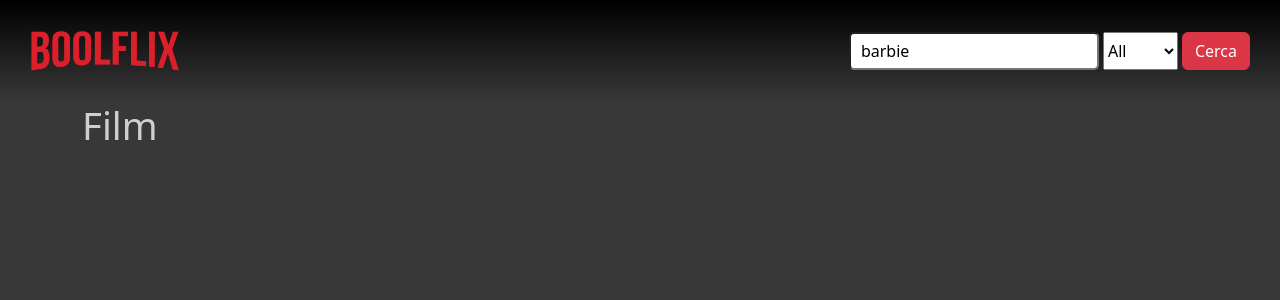
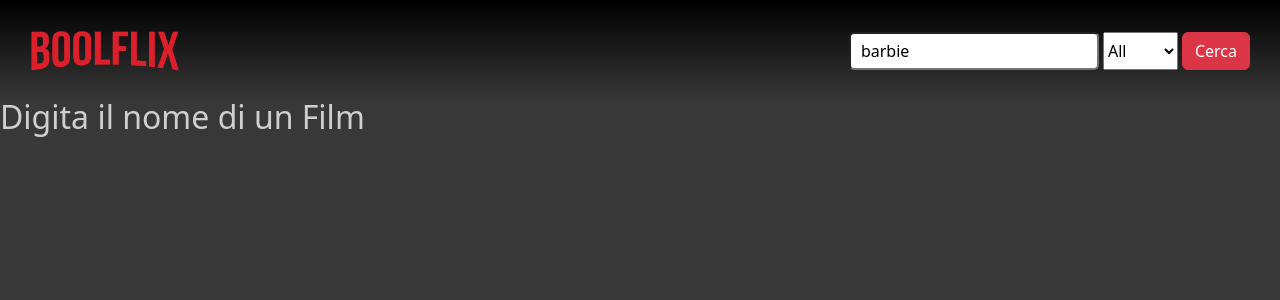
Before and after one commit to GiacWebDev/vite-boolflix, a Vue app: page / in a window 1280 px wide. Shown: the top 300 px of the page. Built offline with nearby package versions, Linux system fonts and the light colour scheme.

Commit message:
[edit] v-if container

```diff
--- a/src/App.vue
+++ b/src/App.vue
@@ -11,6 +11,7 @@ export default {
   data() {
     return{
       store,
+      message: 'Digita il nome di un Film',
     }
   },
 
@@ -29,8 +30,11 @@ export default {
           // inserisco gli oggetti all'interno dell'array movies
           store.movies = res.data.results
           console.log(store.movies)
+          if (store.movies.length === 0) {
+            this.message = 'Film non trovato'
+          }
+        })
 
-        })
         .catch(err => {
           console.log(err)
         })
@@ -46,8 +50,8 @@ export default {
 <template>
 
   <Header @doSearch="getApi"/>
-  <CardContainer />
-
+  <CardContainer v-if="store.movies.length > 0" />
+  <h1 v-else>{{ message }}</h1>
 </template>
 
 
--- a/src/assets/scss/main.scss
+++ b/src/assets/scss/main.scss
@@ -29,12 +29,17 @@ body {
 }
 
 h1 {
-  font-size: 2.4rem;
+  font-size: 2.0rem;
   color: $secondary-color;
+  line-height: 1.9rem;
 }
 
 h4 {
-  font-size: 1.3rem;
+  font-size: 1.4rem;
+}
+
+h5 {
+  font-size: 1rem;
 }
 
 p {
--- a/src/components/partials/Card.vue
+++ b/src/components/partials/Card.vue
@@ -24,11 +24,11 @@ export default {
 
     <!-- parte NON visibile -->
     <div class="card_info">
-      <h4>{{ Title }}</h4>
-      <h5>{{ OriginalTitle }}</h5>
+      <h1>{{ Title }}</h1>
+      <h4>{{ OriginalTitle }}</h4>
 
-      <h5>bandiera</h5>
-      <h5>{{ Vote }}</h5>
+      <h5>{{ Language }}</h5>
+      <h5>Voto: {{ Vote }}</h5>
 
       <div class="overview">
         <p>{{ Overview }}</p>
--- a/src/components/partials/SearchBar.vue
+++ b/src/components/partials/SearchBar.vue
@@ -22,6 +22,7 @@ export default {
     type="search"
     placeholder="Cerca un Film o una Serie tv"
     v-model="store.apiParams.query"
+    @keyup.enter="$emit('startSearch')"
     >
 
     <select class="form ms-1" aria-label="Default select example">
```
